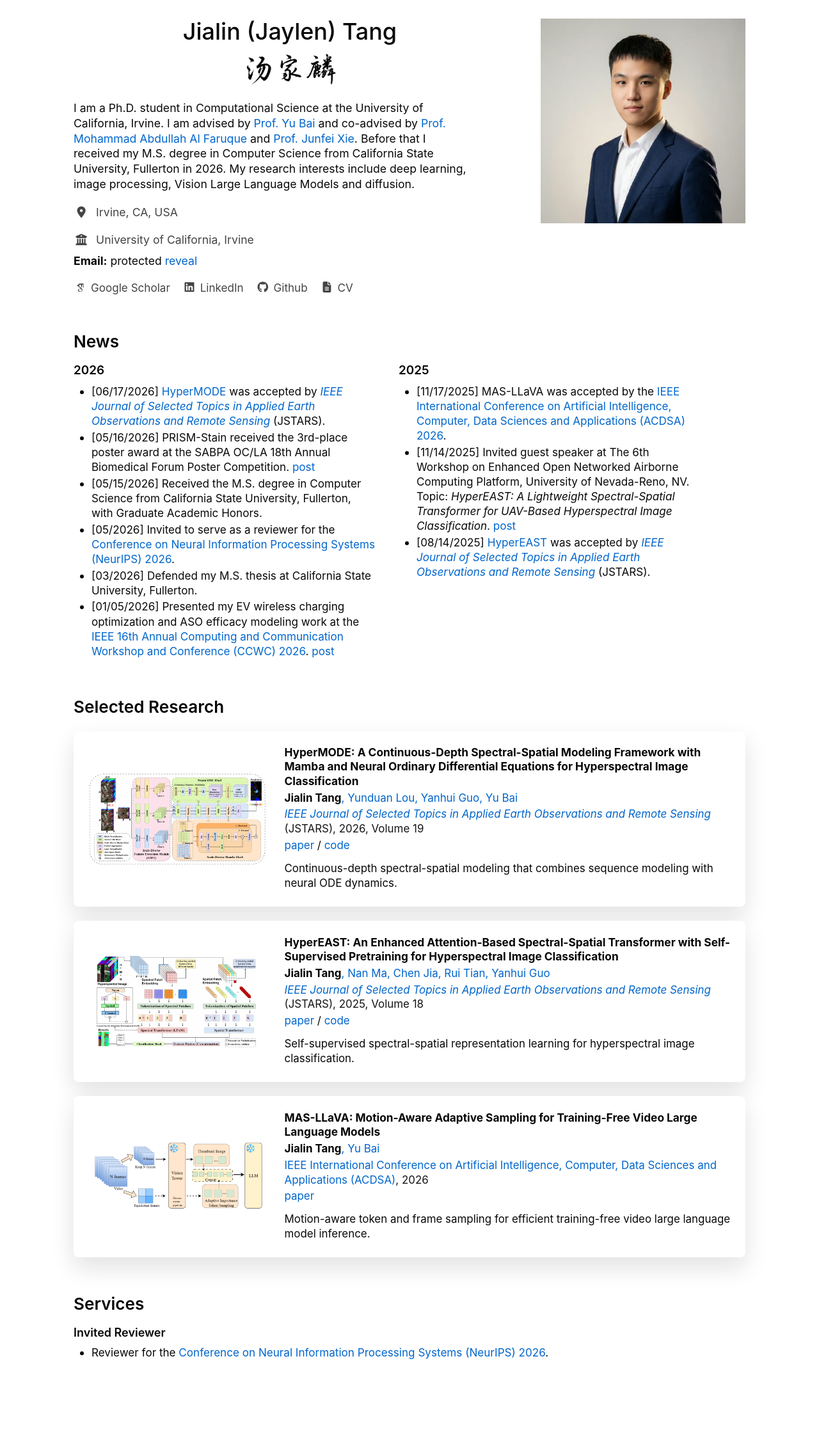
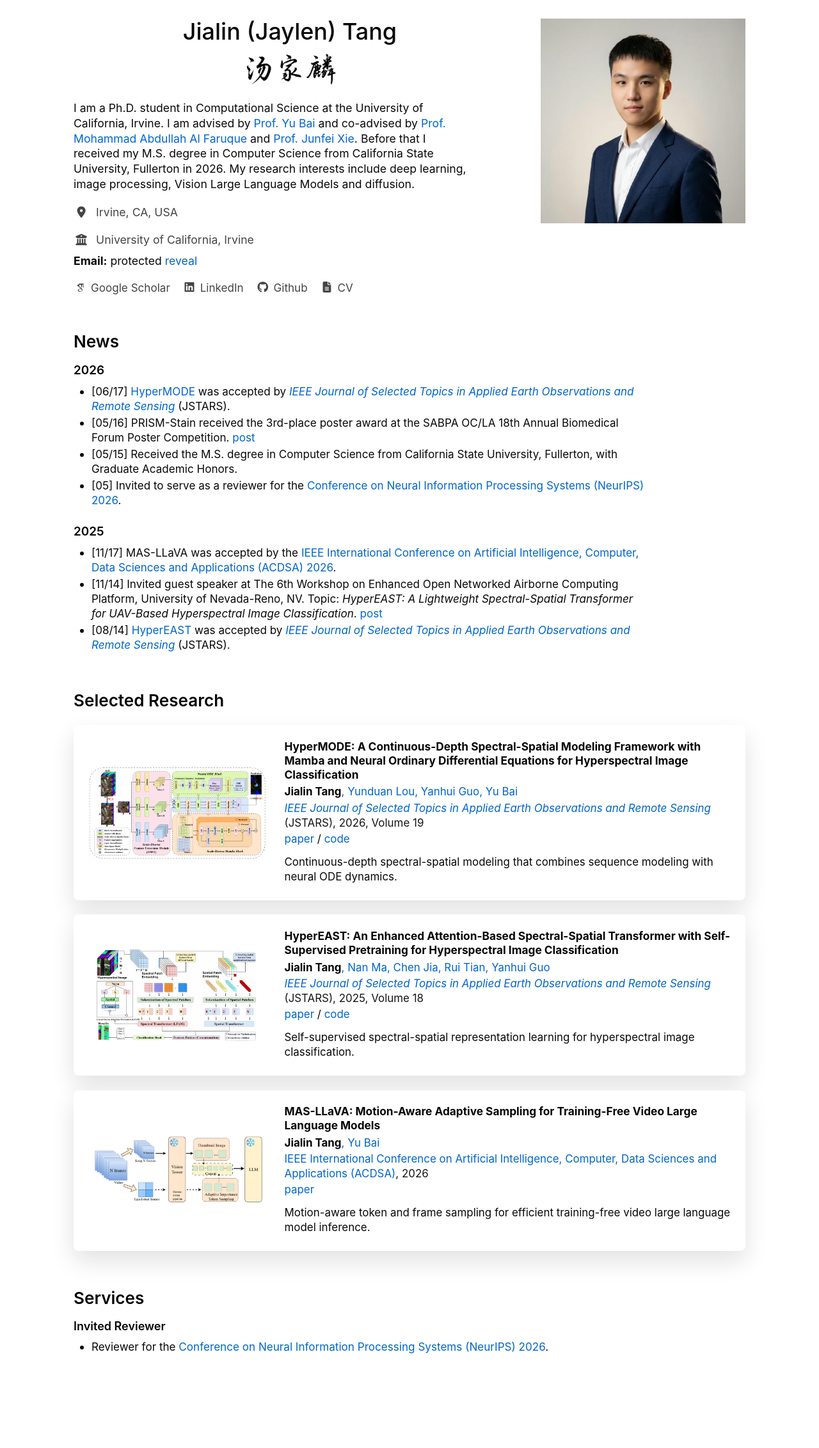
Before and after one commit to JaylenTang/jaylentang.github.io, a Jekyll site: the page built from _pages/about.md, in a window 1280 px wide. Shown: the whole page at 64% size. Built offline with Jekyll 4.4.1, drawn with Linux system fonts in a browser that asks for light colours; some web fonts are replaced.

Commit message:
simplify news layout

```diff
--- a/_config.yml
+++ b/_config.yml
@@ -15,7 +15,7 @@ description              : &description "Ph.D. student in the Henry Samueli Scho
 url                      : https://jaylentang.github.io # the base hostname & protocol for your site e.g. "https://mmistakes.github.io"
 baseurl                  : "" # the subpath of your site, e.g. "/blog"
 repository               : "JaylenTang/jaylentang.github.io"
-asset_version            : "20260626-1"
+asset_version            : "20260626-2"
 
 # Site Author - The following control what appear as part of the author content on the side bar.
 #               If a field is blank the icon and link will not appear, otherwise it will be shown.
--- a/_pages/about.md
+++ b/_pages/about.md
@@ -51,20 +51,18 @@ redirect_from:
       <div class="roger-news-year">
         <h3>2026</h3>
         <ul class="roger-news">
-          <li>[06/17/2026] <a href="https://doi.org/10.1109/JSTARS.2026.3705708">HyperMODE</a> was accepted by <a href="https://www.grss-ieee.org/publications/journal-of-selected-topics-in-applied-earth-observations-and-remote-sensing/"><em>IEEE Journal of Selected Topics in Applied Earth Observations and Remote Sensing</em></a> (JSTARS).</li>
-          <li>[05/16/2026] PRISM-Stain received the 3rd-place poster award at the SABPA OC/LA 18th Annual Biomedical Forum Poster Competition. <a href="https://www.linkedin.com/feed/update/urn:li:activity:7463034204185083904/">post</a></li>
-          <li>[05/15/2026] Received the M.S. degree in Computer Science from California State University, Fullerton, with Graduate Academic Honors.</li>
-          <li>[05/2026] Invited to serve as a reviewer for the <a href="https://neurips.cc/">Conference on Neural Information Processing Systems (NeurIPS) 2026</a>.</li>
-          <li>[03/2026] Defended my M.S. thesis at California State University, Fullerton.</li>
-          <li>[01/05/2026] Presented my EV wireless charging optimization and ASO efficacy modeling work at the <a href="https://ieee-ccwc.org/">IEEE 16th Annual Computing and Communication Workshop and Conference (CCWC) 2026</a>. <a href="https://www.linkedin.com/feed/update/urn:li:activity:7414165378937044993/">post</a></li>
+          <li>[06/17] <a href="https://doi.org/10.1109/JSTARS.2026.3705708">HyperMODE</a> was accepted by <a href="https://www.grss-ieee.org/publications/journal-of-selected-topics-in-applied-earth-observations-and-remote-sensing/"><em>IEEE Journal of Selected Topics in Applied Earth Observations and Remote Sensing</em></a> (JSTARS).</li>
+          <li>[05/16] PRISM-Stain received the 3rd-place poster award at the SABPA OC/LA 18th Annual Biomedical Forum Poster Competition. <a href="https://www.linkedin.com/feed/update/urn:li:activity:7463034204185083904/">post</a></li>
+          <li>[05/15] Received the M.S. degree in Computer Science from California State University, Fullerton, with Graduate Academic Honors.</li>
+          <li>[05] Invited to serve as a reviewer for the <a href="https://neurips.cc/">Conference on Neural Information Processing Systems (NeurIPS) 2026</a>.</li>
         </ul>
       </div>
       <div class="roger-news-year">
         <h3>2025</h3>
         <ul class="roger-news">
-          <li>[11/17/2025] MAS-LLaVA was accepted by the <a href="https://acdsa.org/2026/">IEEE International Conference on Artificial Intelligence, Computer, Data Sciences and Applications (ACDSA) 2026</a>.</li>
-          <li>[11/14/2025] Invited guest speaker at The 6th Workshop on Enhanced Open Networked Airborne Computing Platform, University of Nevada-Reno, NV. Topic: <em>HyperEAST: A Lightweight Spectral-Spatial Transformer for UAV-Based Hyperspectral Image Classification</em>. <a href="https://www.linkedin.com/feed/update/urn:li:activity:7397103743579688960/">post</a></li>
-          <li>[08/14/2025] <a href="https://doi.org/10.1109/JSTARS.2025.3599855">HyperEAST</a> was accepted by <a href="https://www.grss-ieee.org/publications/journal-of-selected-topics-in-applied-earth-observations-and-remote-sensing/"><em>IEEE Journal of Selected Topics in Applied Earth Observations and Remote Sensing</em></a> (JSTARS).</li>
+          <li>[11/17] MAS-LLaVA was accepted by the <a href="https://acdsa.org/2026/">IEEE International Conference on Artificial Intelligence, Computer, Data Sciences and Applications (ACDSA) 2026</a>.</li>
+          <li>[11/14] Invited guest speaker at The 6th Workshop on Enhanced Open Networked Airborne Computing Platform, University of Nevada-Reno, NV. Topic: <em>HyperEAST: A Lightweight Spectral-Spatial Transformer for UAV-Based Hyperspectral Image Classification</em>. <a href="https://www.linkedin.com/feed/update/urn:li:activity:7397103743579688960/">post</a></li>
+          <li>[08/14] <a href="https://doi.org/10.1109/JSTARS.2025.3599855">HyperEAST</a> was accepted by <a href="https://www.grss-ieee.org/publications/journal-of-selected-topics-in-applied-earth-observations-and-remote-sensing/"><em>IEEE Journal of Selected Topics in Applied Earth Observations and Remote Sensing</em></a> (JSTARS).</li>
         </ul>
       </div>
     </div>
--- a/assets/css/main.scss
+++ b/assets/css/main.scss
@@ -232,9 +232,9 @@
 
 .roger-news-grid {
   display: grid;
-  grid-template-columns: repeat(2, minmax(0, 1fr));
-  gap: 2rem;
-  max-width: 980px;
+  grid-template-columns: 1fr;
+  gap: 1.35rem;
+  max-width: 900px;
 }
 
 .roger-news-year h3 {
@@ -434,11 +434,6 @@
     margin-top: 2.4rem;
   }
 
-  .roger-news-grid {
-    grid-template-columns: 1fr;
-    gap: 1.35rem;
-  }
-
   .research-card h3 {
     font-size: 0.94rem;
   }
```
